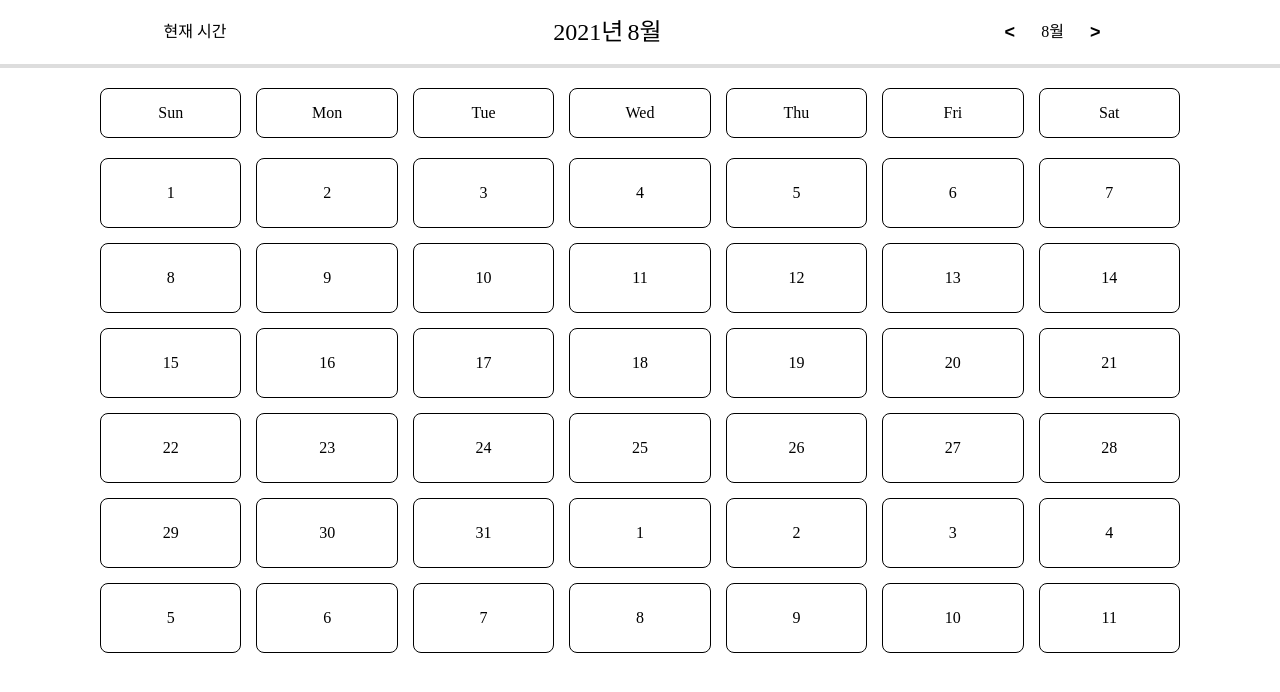
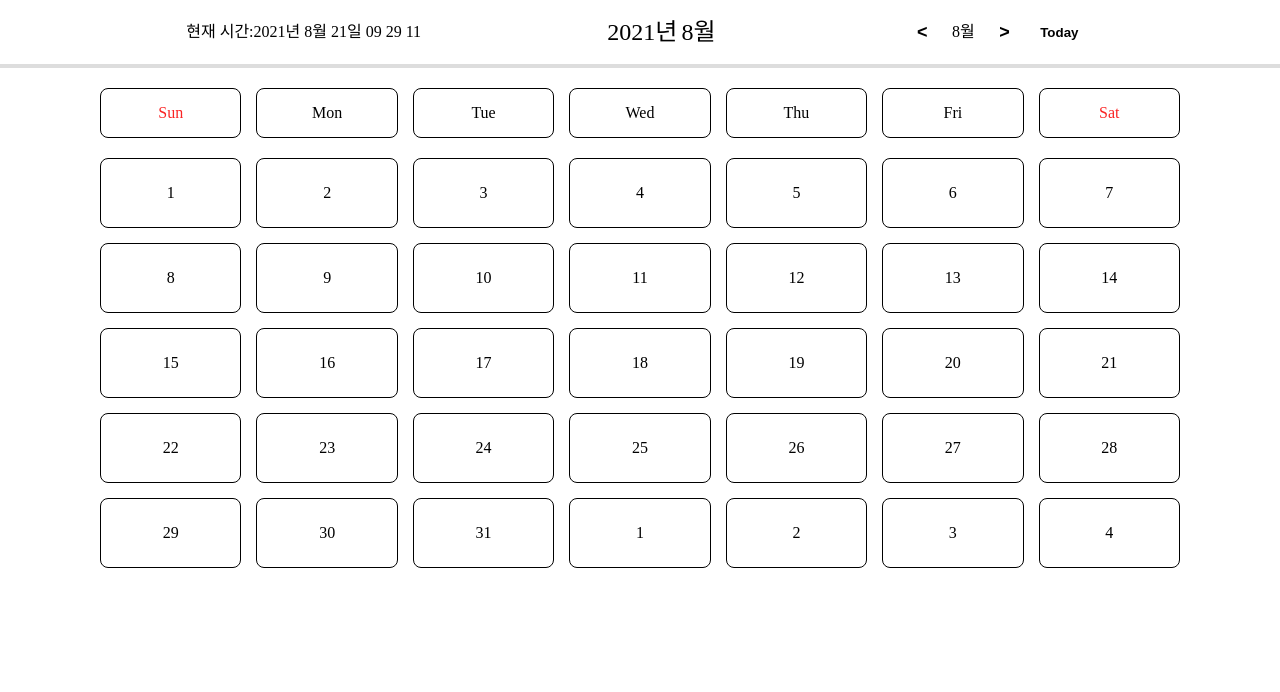
Before and after one commit to SimonDevelope/Calendar-react-typescript, a React (Create React App) app: page / in a window 1280 px wide. Shown: the top 692 px of the page. Built offline with nearby package versions, Linux system fonts and the light colour scheme.

Commit message:
#5. 시간 구현예정

```diff
--- a/src/Components/Month.tsx
+++ b/src/Components/Month.tsx
@@ -1,4 +1,4 @@
-import React, { useEffect, useState } from 'react';
+import React, { useCallback, useEffect, useRef, useState } from 'react';
 import '../Styles/month.scss';
 
 function month() {
@@ -7,22 +7,29 @@ function month() {
   const day = new Date();
 
   const year = day.getFullYear();
-  const thisMonth = day.getMonth() + 1;
   const month = day.getMonth() + 1;
+  const thisDay = day.getDate();
+  const hour = day.getHours();
+  const minute = day.getMinutes();
+  const second = day.getSeconds();
 
+  const pointToday: any = useRef();
   const [dates, setDates] = useState<number[]>([]);
+  const [years, setYears] = useState<number>(year);
   const [months, setMonths] = useState<number>(month);
+  const [today, setToday] = useState<number>(0);
 
-  const settingMonths = (year: number, months: number) => {
-    const thisMonthFirstDay = new Date(year, months - 1, 1);
+  const settingMonths = (years: number, months: number) => {
+    const thisMonthFirstDay = new Date(years, months - 1, 1);
 
-    const lastMonthLastDay = new Date(year, months, 0);
+    const lastMonthLastDay = new Date(years, months - 1, 0);
 
-    const thisMonthLastDay = new Date(year, months, 0);
+    const thisMonthLastDay = new Date(years, months, 0);
 
     console.log(thisMonthFirstDay);
     console.log(lastMonthLastDay);
     console.log(thisMonthLastDay);
+
     const date = [];
     if (thisMonthFirstDay.getDay() !== 0) {
       for (let i = 0; i < thisMonthFirstDay.getDay(); i++) {
@@ -34,46 +41,68 @@ function month() {
       date.push(i);
     }
 
-    for (let i = 1; i <= 13 - thisMonthLastDay.getDay(); i++) {
+    for (let i = 1; i <= 6 - thisMonthLastDay.getDay(); i++) {
       date.push(i);
     }
     setDates([...date]);
   };
 
   useEffect(() => {
+    settingMonths(years, months);
+    return () => {
+      settingMonths(years, months);
+    };
+  }, [years, months]);
+
+  const onPrevMonth: React.MouseEventHandler<HTMLButtonElement> = useCallback(() => {
+    setMonths(months - 1);
+    setYears(years);
     settingMonths(year, months);
-    return () => {
-      settingMonths(year, months);
-    };
-  }, [year, month]);
+  }, [months, year]);
 
-  console.log(months);
-  const onPrevMonth: React.MouseEventHandler<HTMLButtonElement> = () => {
-    setMonths(months - 1);
+  const onNextMonth: React.MouseEventHandler<HTMLButtonElement> = useCallback(() => {
+    setMonths(months + 1);
+    setYears(years);
     settingMonths(year, months);
-  };
-  const onNextMonth: React.MouseEventHandler<HTMLButtonElement> = () => {
-    setMonths(months + 1);
-    settingMonths(year, months);
-  };
+  }, [months, year]);
+
+  const findToday = dates.indexOf(today);
+  console.log(findToday);
+  console.log(today);
+
+  const checkToday: React.MouseEventHandler<HTMLButtonElement> = useCallback(() => {
+    const Today = new Date().getDate();
+    const checkMonth = new Date().getMonth() + 1;
+    setMonths(checkMonth);
+    setToday(Today);
+  }, []);
 
   return (
     <>
       <div className="total-view-port">
         <div className="inner-total-view-port">
           <div className="calendar-header-section">
-            <div>현재 시간</div>
+            <div>
+              {`현재 시간:${years}년 ${months}월 ${thisDay}일
+              ${hour < 10 ? `0${hour}` : `${hour}`}
+              ${minute < 10 ? `0${minute}` : `${minute}`}
+              ${second < 10 ? `0${second}` : `${second}`}
+            `}
+            </div>
             <div className="calender-this-year-time">
-              <div className="calender-this-year-attr">{`${year}년`}</div>
+              <div className="calender-this-year-attr">{`${years}년`}</div>
               &nbsp;
-              <div className="calender-this-month-attr">{`${thisMonth}월`}</div>
+              <div className="calender-this-month-attr">{`${months}월`}</div>
             </div>
             <div className="calendar-month-control-wrapper">
               <button className="calendar-month-control-button-attr" onClick={onPrevMonth}>{`<`}</button>
               <div className="calender-month-area">
-                <div className="calendar-month-control-time-attr">8월</div>
+                <div className="calendar-month-control-time-attr">{`${months}월`}</div>
               </div>
               <button className="calendar-month-control-button-attr" onClick={onNextMonth}>{`>`}</button>
+              <button onClick={checkToday} className="calendar-going-today">
+                Today
+              </button>
             </div>
           </div>
           <div className="partition-with-calender-header"></div>
@@ -88,10 +117,17 @@ function month() {
               })}
             </div>
             <div className="calendar-number-part">
-              {dates.map((datesList, index) => {
+              {dates.map((calenderList, index) => {
+                if (findToday === index && month === months && findToday) {
+                  return (
+                    <div className="calender-point-date" key={index}>
+                      {calenderList}
+                    </div>
+                  );
+                }
                 return (
-                  <div key={index} className="calender-number-inner-attr">
-                    {datesList}
+                  <div className="calender-number-inner-attr" key={index} ref={pointToday}>
+                    {calenderList}
                   </div>
                 );
               })}
--- a/src/Styles/month.scss
+++ b/src/Styles/month.scss
@@ -4,14 +4,14 @@
 }
 .calendar-header-section {
     display: flex;
-    justify-content: space-around;
+    justify-content: space-evenly;
     align-items: center;
     margin: 20px auto;
 }
 .calendar-month-control-wrapper {
     display: flex;
     justify-content: space-around;
-    width: 10%;
+    width: 15%;
 }
 .calendar-month-control-button-attr {
     border: none;
@@ -60,7 +60,7 @@
     height: auto;
     display: grid;
     grid-template-columns: repeat(7, 1fr);
-    grid-template-rows: repeat(7, 70px);
+    grid-template-rows: repeat(6, 70px);
     grid-gap: 15px;
 }
 .calendar-inner-attr {
@@ -70,6 +70,22 @@
     border: 0.5px solid #000000;
     border-radius: 8px;
 }
+.calendar-inner-attr:first-child {
+    color: rgb(250, 36, 36);
+}
+.calendar-inner-attr:last-child {
+    color: rgb(250, 36, 36)
+}
+.calendar-going-today {
+    border: none;
+    background: none;
+    cursor: pointer;
+    font-weight: 600;
+}
+.calendar-going-today:hover {
+    background: #DDDDDD;
+    border-radius: 18px;
+}
 .calender-number-inner-attr {
     display: flex;
     justify-content: center;
@@ -77,3 +93,11 @@
     border: 0.5px solid #000000;
     border-radius: 8px;
 }
+.calender-point-date {
+    display: flex;
+    justify-content: center;
+    align-items: center;
+    border: 0.5px solid #000000;
+    border-radius: 8px;
+    color:rgb(250, 36, 36);
+}
```
